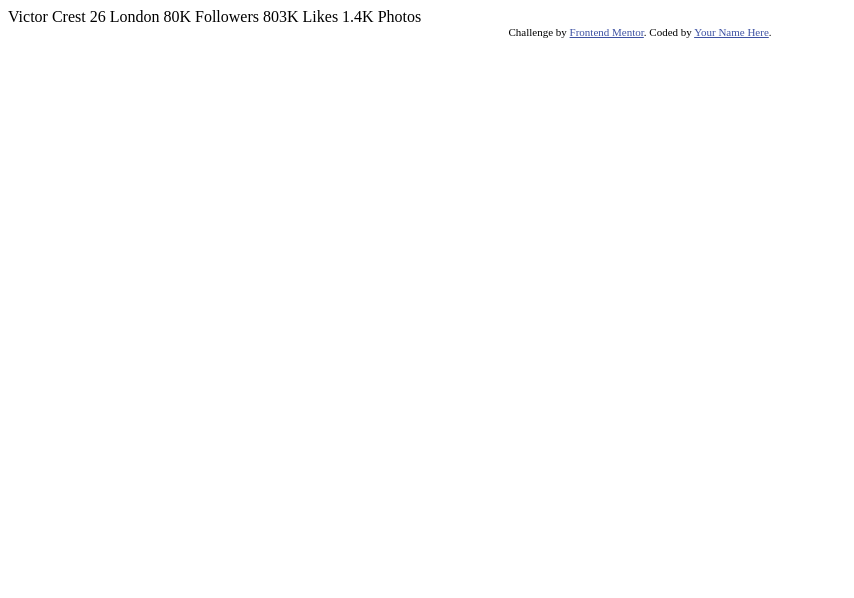
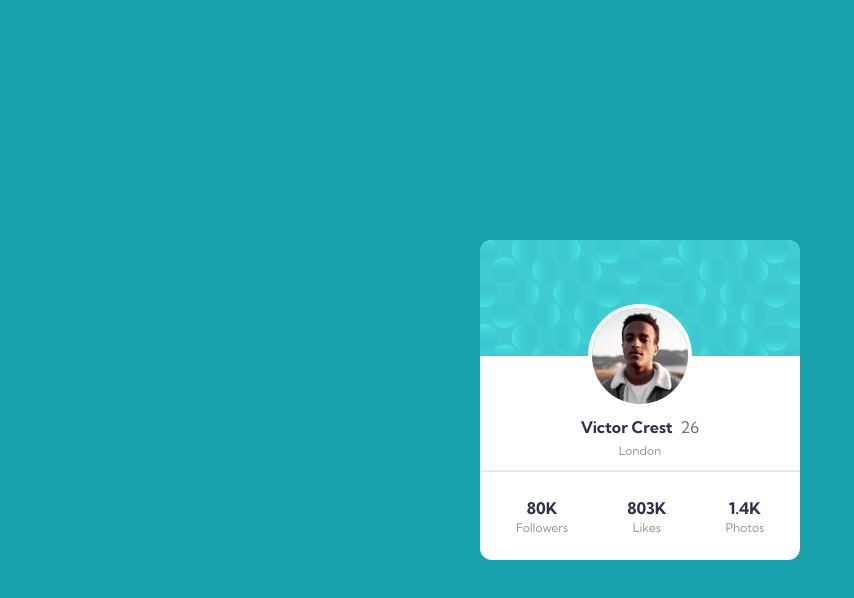
Before and after one commit to devggui/profile-card, a website: page index.html in a window 1280 px wide. Shown: the whole page, without its empty margins (0-854 px from the left). Drawn offline with nearby package versions, Linux system fonts and the light colour scheme.

Commit message:
feat: finish

```diff
--- a/index.html
+++ b/index.html
@@ -5,31 +5,49 @@
   <meta name="viewport" content="width=device-width, initial-scale=1.0"> <!-- displays site properly based on user's device -->
 
   <link rel="icon" type="image/png" sizes="32x32" href="./images/favicon-32x32.png">
+  <link rel="stylesheet" href="./styles/main.css">
+
+  <script src="https://cdn.tailwindcss.com"></script>
 
   <title>Frontend Mentor | Profile card component</title>
+</head>
+<body class="flex items-center justify-center bg-[var(--Dark-cyan)] w-screen h-screen">
+  <!-- <div class="w-full h-full relative">
+    <div class="absolute w-full h-1/2 top-0">
+      <img class="absolute -top-1/2 -left-1/2" src="./images/bg-pattern-top.svg" alt="">
+    </div>
+    <div class="absolute w-full h-1/2 bottom-0">
+      <img class="absolute -bottom-1/2 -right-1/2" src="./images/bg-pattern-bottom.svg" alt="">
+    </div>
+  </div>     -->
+  <div class="flex flex-col w-80 h-80 m-6 items-center justify-center text-center rounded-xl bg-white">
+    <div class="flex flex-col w-full h-full items-center rounded-t-xl relative">
+      <div class="w-full h-1/2 bg-[url('./images/bg-pattern-card.svg')] bg-cover bg-no-repeat rounded-t-xl"></div>
+      <img class="absolute top-1/2 left-1/2 transform -translate-x-1/2 -translate-y-1/2 rounded-full border-4 border-solid border-white mb-5" src="./images/image-victor.jpg" alt="">
+      <div class="flex flex-col items-center justify-center w-full h-1/2 border-b-2">
+        <div class="flex flex-row mt-12 mb-1">
+          <h1 class="mr-2 font-bold text-[var(--Very-dark-desaturated-blue)]">Victor Crest</h1>
+          <span class="font-normal text-[var(--Dark-grayish-blue)]">26</span>
+        </div>
+        <p class="font-normal text-[var(--Dark-gray)] text-xs">London</p>
+      </div>
+    </div>
 
-  <!-- Feel free to remove these styles or customise in your own stylesheet 👍 -->
-  <style>
-    .attribution { font-size: 11px; text-align: center; }
-    .attribution a { color: hsl(228, 45%, 44%); }
-  </style>
-</head>
-<body>
-  Victor Crest
-  26
-  London
+    <div class="flex flex-row w-full h-max items-center justify-between px-3">
+      <div class="flex flex-col p-6">
+        <h1 class="font-bold text-[var(--Very-dark-desaturated-blue)]">80K</h1>
+        <p class="font-normal text-[var(--Dark-gray)] text-xs">Followers</p>
+      </div>
+      <div class="flex flex-col p-6">
+        <h1 class="font-bold text-[var(--Very-dark-desaturated-blue)]">803K</h1>
+        <p class="font-normal text-[var(--Dark-gray)] text-xs">Likes</p>
+      </div>
+      <div class="flex flex-col p-6">
+        <h1 class="font-bold text-[var(--Very-dark-desaturated-blue)]">1.4K</h1>
+        <p class="font-normal text-[var(--Dark-gray)] text-xs">Photos</p>
+      </div>
+    </div>
+  </div>
 
-  80K
-  Followers
-
-  803K
-  Likes
-
-  1.4K
-  Photos
-  <div class="attribution">
-    Challenge by <a href="https://www.frontendmentor.io?ref=challenge" target="_blank">Frontend Mentor</a>.
-    Coded by <a href="#">Your Name Here</a>.
-  </div>
 </body>
 </html>
--- /dev/null
+++ b/postcss.config.js
@@ -0,0 +1,6 @@
+module.exports = {
+  plugins: {
+    tailwindcss: {},
+    autoprefixer: {},
+  }
+}
--- /dev/null
+++ b/styles/main.css
@@ -0,0 +1,28 @@
+@import url('https://fonts.googleapis.com/css2?family=Big+Shoulders+Display:wght@700&family=Kumbh+Sans:wght@400;700&display=swap');
+
+@tailwind base;
+@tailwind components;
+@tailwind utilities;
+
+:root {
+  /* ### Primary */
+
+  --Dark-cyan: hsl(185, 75%, 39%);
+  --Very-dark-desaturated-blue: hsl(229, 23%, 23%);
+  --Dark-grayish-blue: hsl(227, 10%, 46%);
+
+  /* ### Neutral */
+
+  --Dark-gray: hsl(0, 0%, 59%);
+}
+
+* {
+  margin: 0;
+  padding: 0;
+  box-sizing: border-box;
+}
+
+html,
+body {
+  font-family: 'Kumbh Sans', sans-serif;
+}
```
Also changed, not shown: package.json (added, +7 -0 lines), tailwind.config.js (added, +8 -0 lines), 1 other file.
